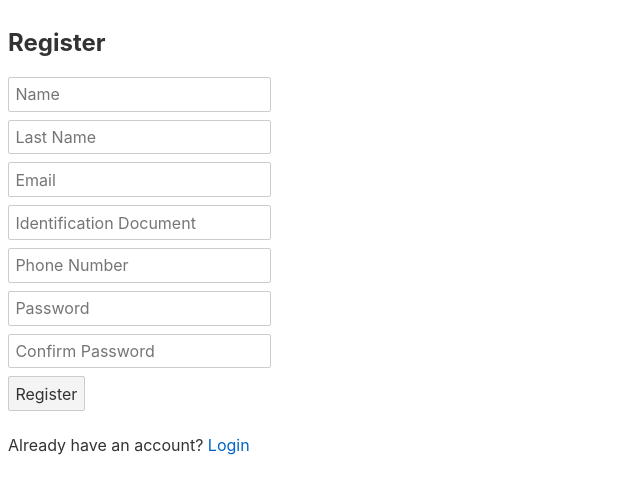
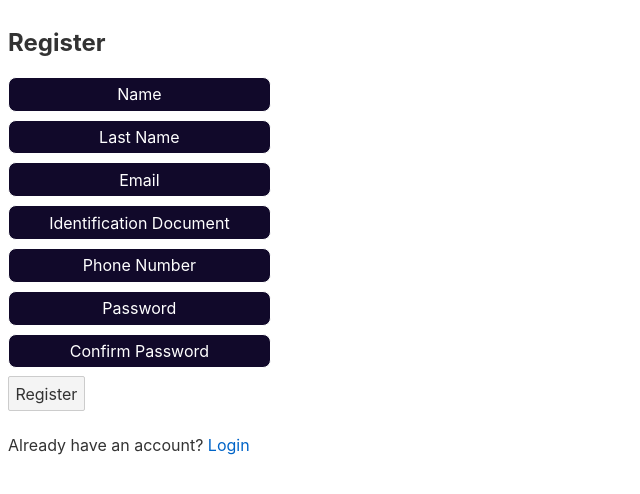
Before and after one commit to dog-Mangy/qatu-frontend, a Svelte app: page /register in a window 1280 px wide. Shown: the top 494 px of the page, without its empty margins (0-640 px from the left). Built offline with nearby package versions, Linux system fonts and the light colour scheme.

Commit message:
style: aply style to imputs

```diff
--- a/src/view/components/FormInput.Component.svelte
+++ b/src/view/components/FormInput.Component.svelte
@@ -31,3 +31,17 @@
 		<input {id} type="text" {placeholder} {required} bind:value class="text" />
 	{/if}
 </div>
+
+<style>
+	input {
+		background: #11092a;
+		color: white;
+		text-align: center;
+		border-color: white;
+		border-radius: 8px;
+	}
+
+	input::placeholder {
+		color: white;
+	}
+</style>
```
